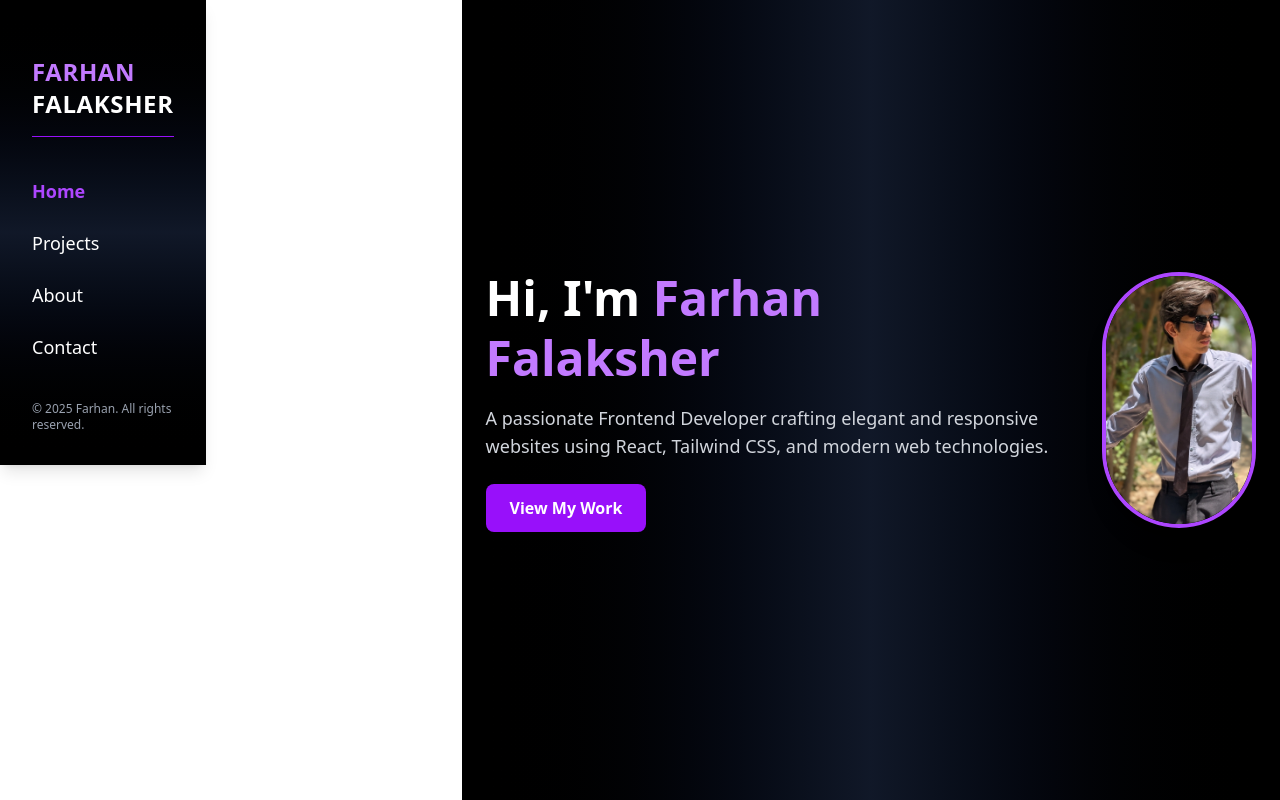
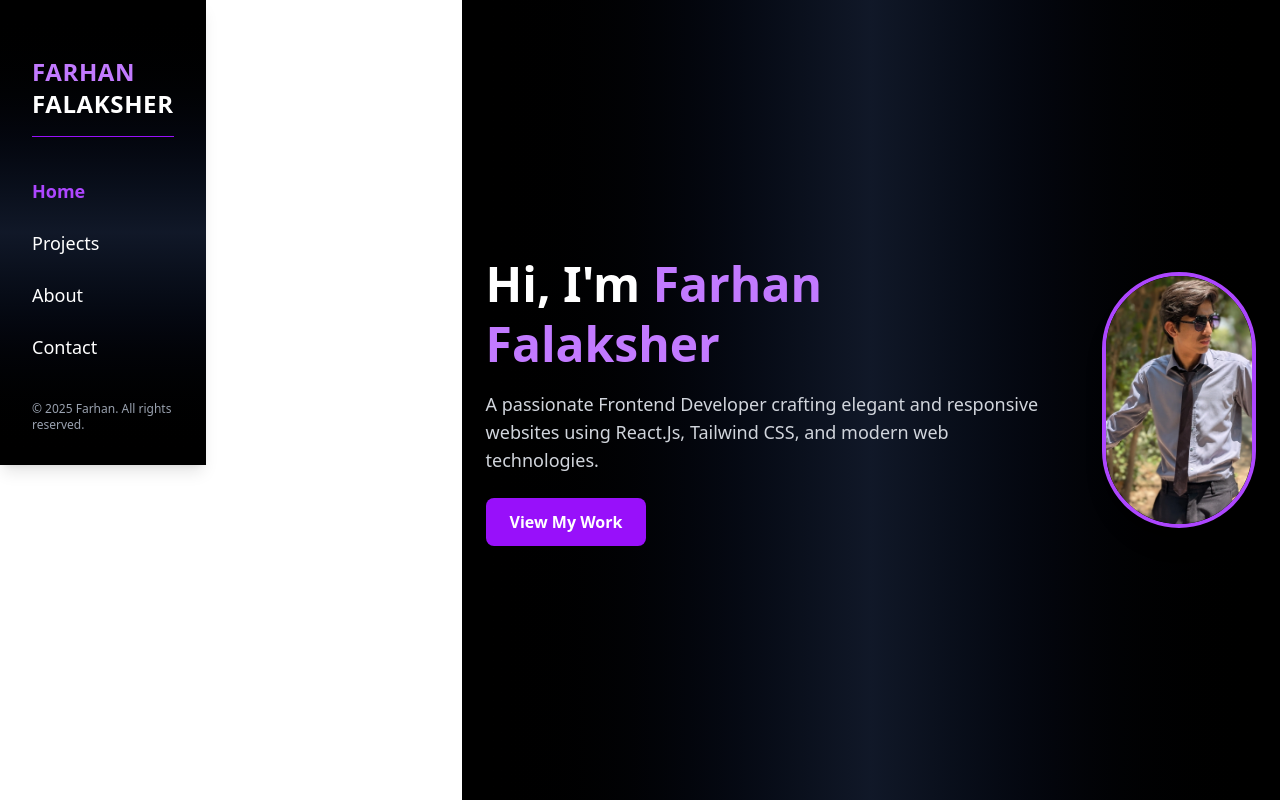
Before and after one commit to FarhanFalakSher/counter, a React (Vite) app: page / in a window 1280 px wide. Built offline with nearby package versions, Linux system fonts and the light colour scheme.

Commit message:
fifth commit

```diff
--- a/src/Home.jsx
+++ b/src/Home.jsx
@@ -13,7 +13,7 @@ const Home = () => {
           Hi, I'm <span className="text-purple-400">Farhan Falaksher</span>
         </h1>
         <p className="text-gray-300 text-lg mb-6">
-          A passionate Frontend Developer crafting elegant and responsive websites using React, Tailwind CSS, and modern web technologies.
+          A passionate Frontend Developer crafting elegant and responsive websites using React.Js, Tailwind CSS, and modern web technologies.
         </p>
 
    <Link
```
